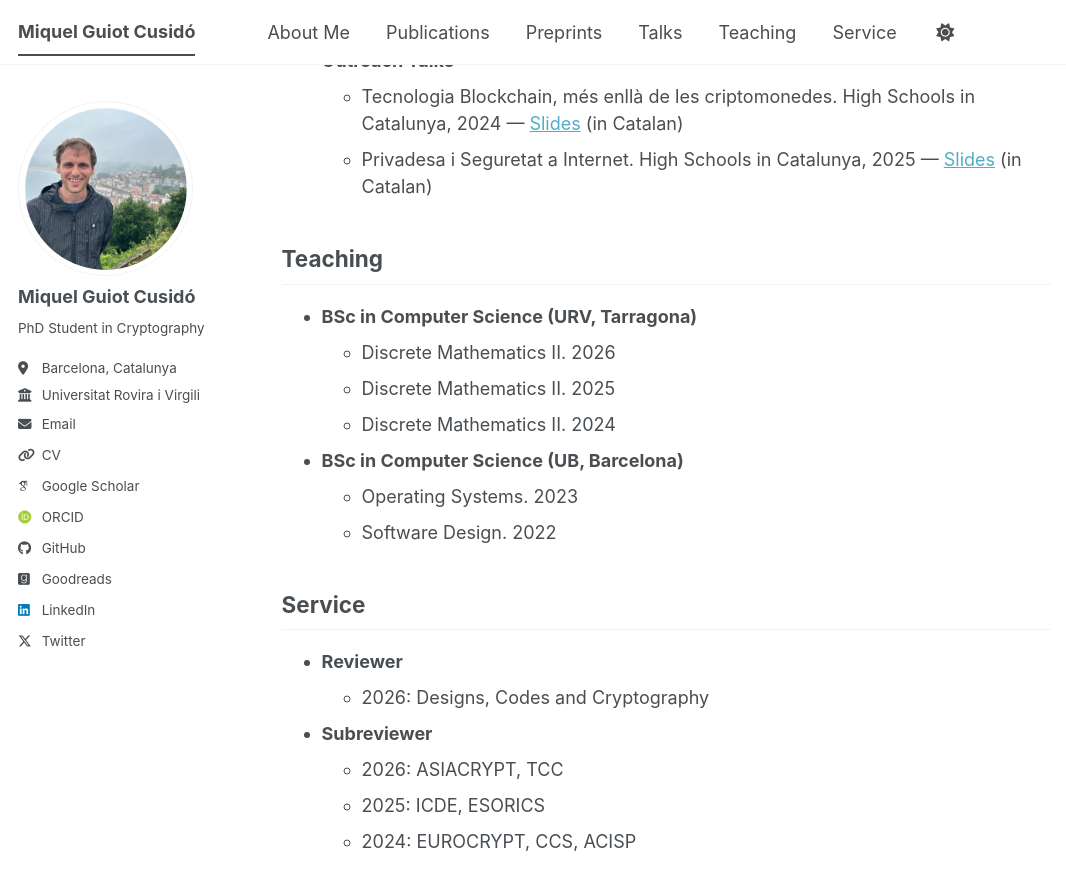
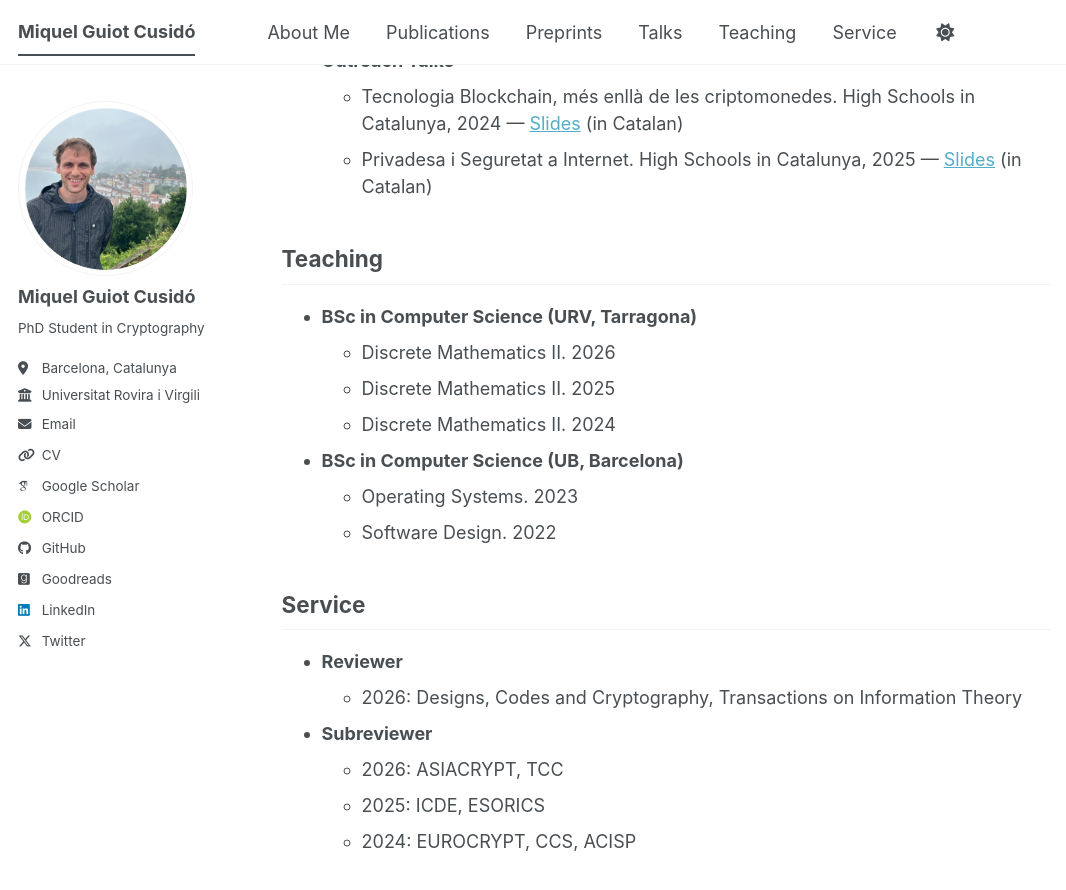
Before and after one commit to MiquelGuiot/MiquelGuiot.github.io, a Jekyll site: the page built from _pages/about.md, in a window 1280 px wide and 900 px high, scrolled down 2035 px. Shown: the top 890 px of the window, without its empty margins (0-1066 px from the left). Built offline with Jekyll 4.4.1, drawn with Linux system fonts in a browser that asks for light colours; some web fonts are replaced; a script bundle is joined from its source files by our own code; library files that are not in the unit come from our copies.

Commit message:
Update about.md

```diff
--- a/_pages/about.md
+++ b/_pages/about.md
@@ -93,7 +93,7 @@ Outside of research, I like reading novels and short stories, watching movies, r
 ## Service
 
 * **Reviewer**
-  * 2026: Designs, Codes and Cryptography
+  * 2026: Designs, Codes and Cryptography, Transactions on Information Theory
 
 * **Subreviewer**
   * 2026: ASIACRYPT, TCC
```
